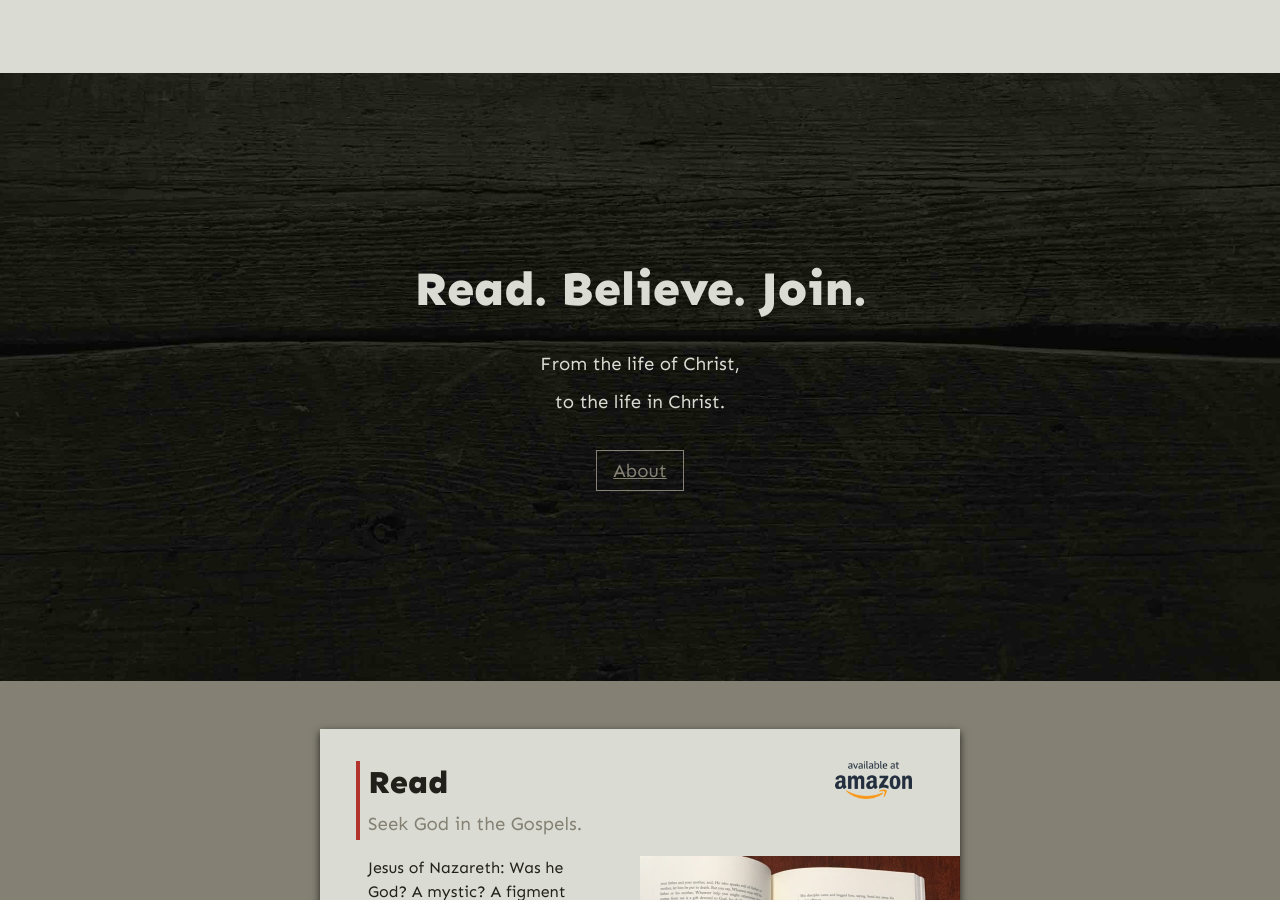
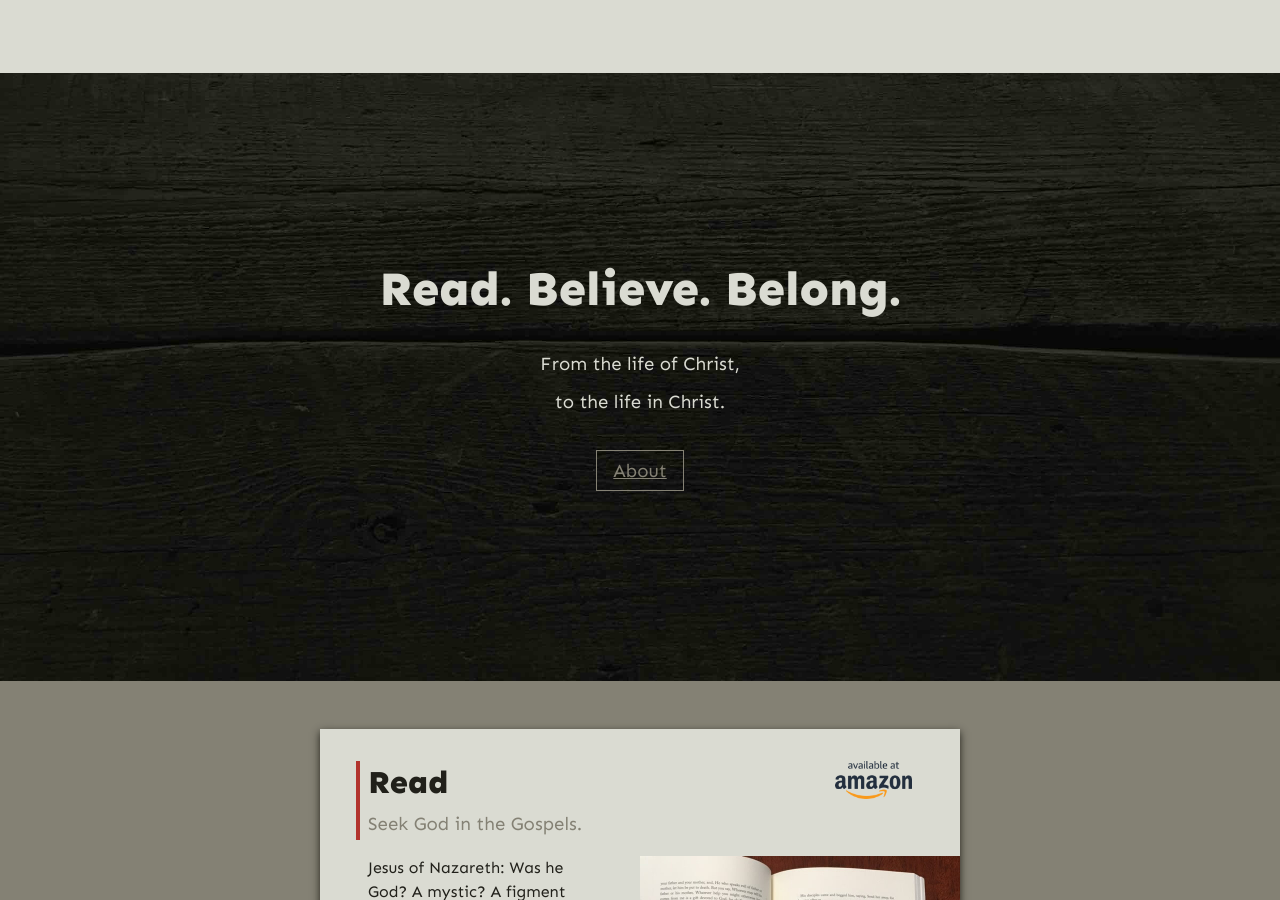
Before and after one commit to gospel-desk/www.logstown.com, a Jekyll site: the page built from index.html, in a window 1280 px wide and 900 px high, scrolled down 434 px. Built offline with Jekyll 4.4.1, drawn with Linux system fonts in a browser that asks for light colours; some of the changed text lies outside the part shown.

Commit message:
Tinker with language some more

```diff
--- a/index.html
+++ b/index.html
@@ -2,7 +2,7 @@
 layout: default
 heading: Gospel Desk
 subheading: From the life of Christ, to the life in Christ.
-hero: <h2>Read. Believe. Join.<h2>
+hero: <h2>Read. Believe. Belong.<h2>
   <p>
     From the life of Christ,<br>
     to the life in Christ.
@@ -45,7 +45,7 @@ hero: <h2>Read. Believe. Join.<h2>
     </a>
     <a class="content card" href="https://www.assemblyofbishops.org/directories/parishes/" target="_blank">
         <header>
-            <h3>Join</h3>
+            <h3>Belong</h3>
             <h4>Find a parish.</h4>
         </header>
 
```
Also changed, not shown: other parts of index.html (+1 -1 lines).
